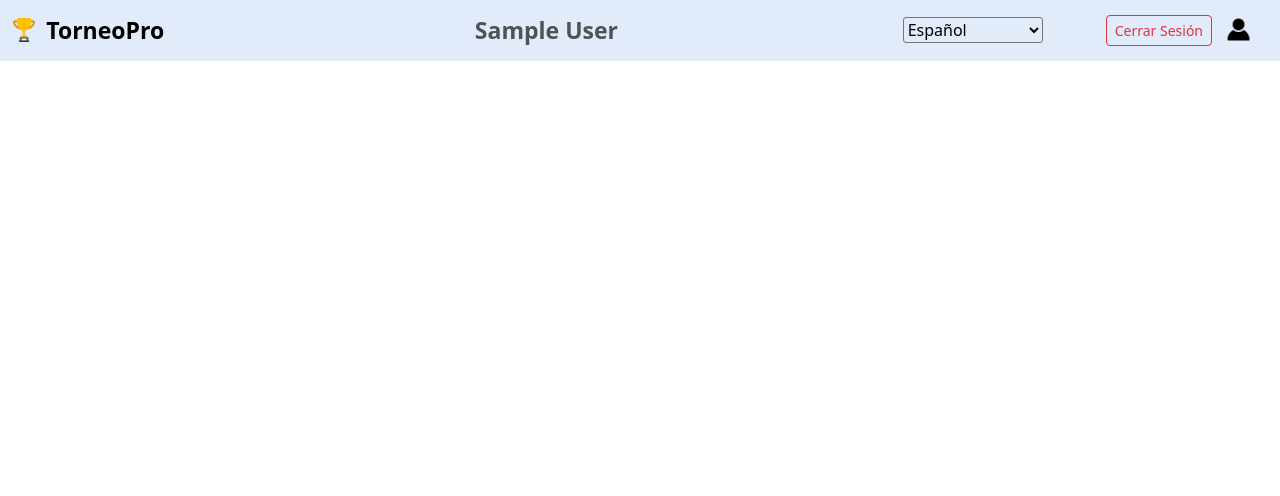
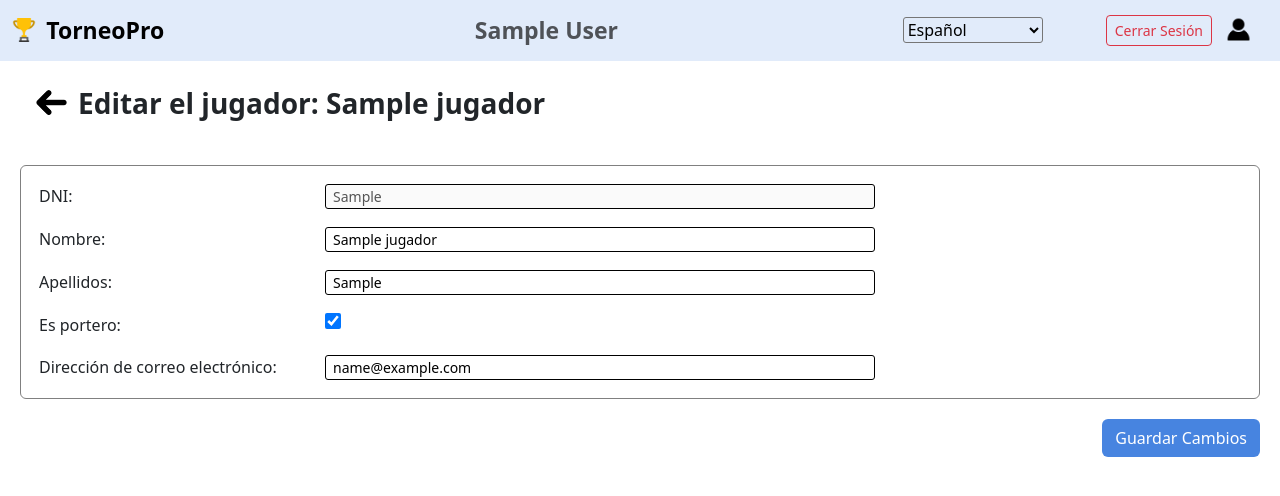
Before and after one commit to raafaa22/gestor-de-torneos, a Django app: a page that uses templates/equipo/editar_jugador.html in a window 1280 px wide. Shown: the top 496 px of the page. Run offline with Django 5.2, Linux system fonts and the light colour scheme; a user stored in the database is signed in; tables that the repository leaves empty hold one stand-in row (values such as "Sample post").

Commit message:
[FEATURE] Frontend CRUD jugadores #25

```diff
--- a/equipo/views.py
+++ b/equipo/views.py
@@ -189,7 +189,7 @@ def editar_jugador(request, equipo_id, jugador_id):
         jugador_form = JugadorForm(instance=jugador, equipo=equipo)
 
 
-    return render(request, 'equipo/editar_jugador.html')
+    return render(request, 'equipo/editar_jugador.html', {'user_form': user_form, 'jugador_form': jugador_form, 'equipo': equipo, 'jugador': jugador})
 
 
 @login_required
--- a/static/torneo/css/torneo.css
+++ b/static/torneo/css/torneo.css
@@ -119,8 +119,10 @@
 }
 
 .container-form input[type="text"],
-.container-form input[type="number"] {
-  width: 80%;
+.container-form input[type="number"],
+.container-form input[type="email"],
+.container-form input[type="password"] {
+  width: 60%;
   height: 25px;
   font-size: 14px;
   padding: 5px 7px;
@@ -138,7 +140,7 @@
 }
 
 .container-form select {
-  width: 80%;
+  width: 60%;
   height: 27px;
   font-size: 14px;
   padding: 2px 7px;
@@ -148,7 +150,7 @@
 }
 
 .container-form textarea {
-  width: 80%;
+  width: 60%;
   font-size: 14px;
   padding: 5px 7px;
   border: black 1px solid;
--- a/templates/equipo/editar_jugador.html
+++ b/templates/equipo/editar_jugador.html
@@ -7,3 +7,27 @@
     <link rel="stylesheet" href="{% static 'torneo/css/torneo.css' %}" />
     <link rel="stylesheet" href="{% static 'equipo/css/equipo.css' %}" />
 {% endblock %}
+
+{% block content %}
+    <div class="torneo-header">
+        <div class="navbar-brand float-start nuevo d-flex align-items-center">
+            <a href="javascript:history.back()">
+                <img src="{% static 'torneo/img/atras.png' %}" alt="nuevo" width="33" height="33" />
+            </a>
+            <h3 class="mt-0">
+                <strong>{% trans "Editar el jugador:" %} {{ jugador.nombre }}</strong>
+            </h3>
+        </div>
+    </div>
+
+    <form method="post">
+        <div class="container-form">
+            {% csrf_token %}
+            {{ jugador_form.as_p }}
+            {{ user_form.as_p }}
+        </div>
+        <div class="form-btn">
+            <button type="submit" class="btn float-end">{% trans "Guardar Cambios" %}</button>
+        </div>
+    </form>
+{% endblock %}
--- a/templates/equipo/listado_jugadores.html
+++ b/templates/equipo/listado_jugadores.html
@@ -19,6 +19,11 @@
                 <strong>{% trans "Jugadores del equipo" %} {{ equipo.nombre }}</strong>
             </h3>
         </div>
+
+        <a href="{% url 'equipo:crear_jugador' equipo.id %}" class="navbar-brand float-end nuevo d-flex align-items-center">
+            <img src="{% static 'torneo/img/nuevo.png' %}" alt="nuevo" width="25" height="25" class="align-middle me-1"/>
+            <strong class="align-middle">{% trans 'Nuevo jugador' %}</strong>
+        </a>
     </div>
 
     <div class="container-table">
```
Also changed, not shown: templates/equipo/nuevo_jugador.html (+23 -0 lines).
